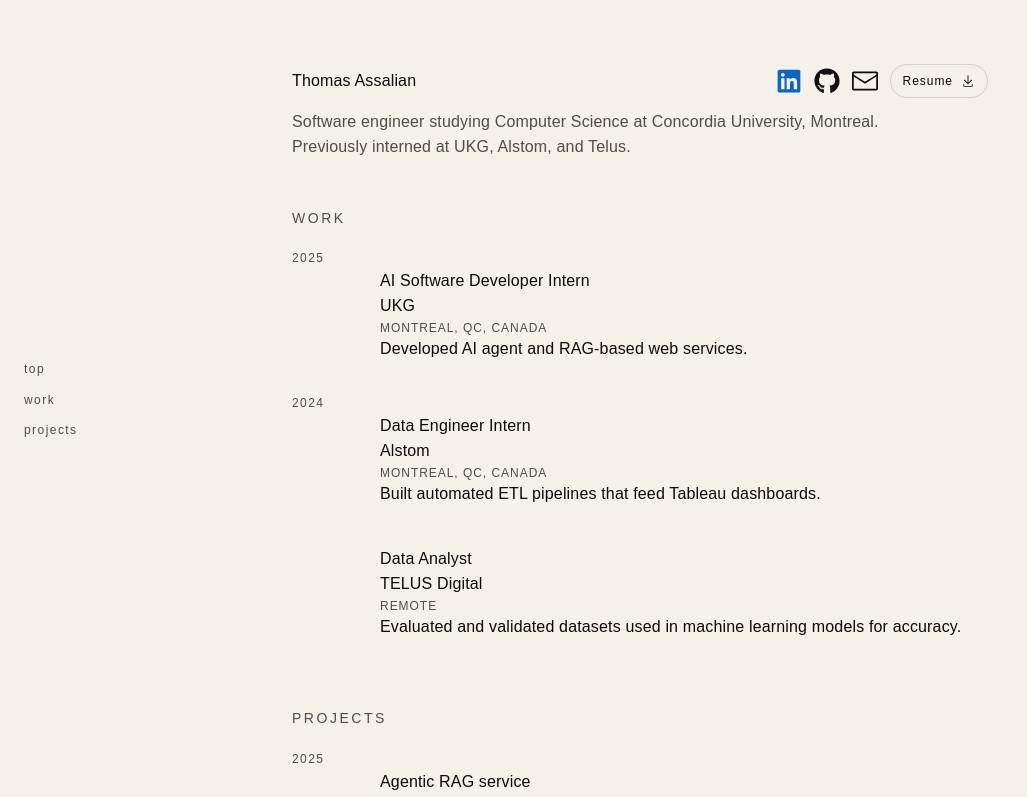
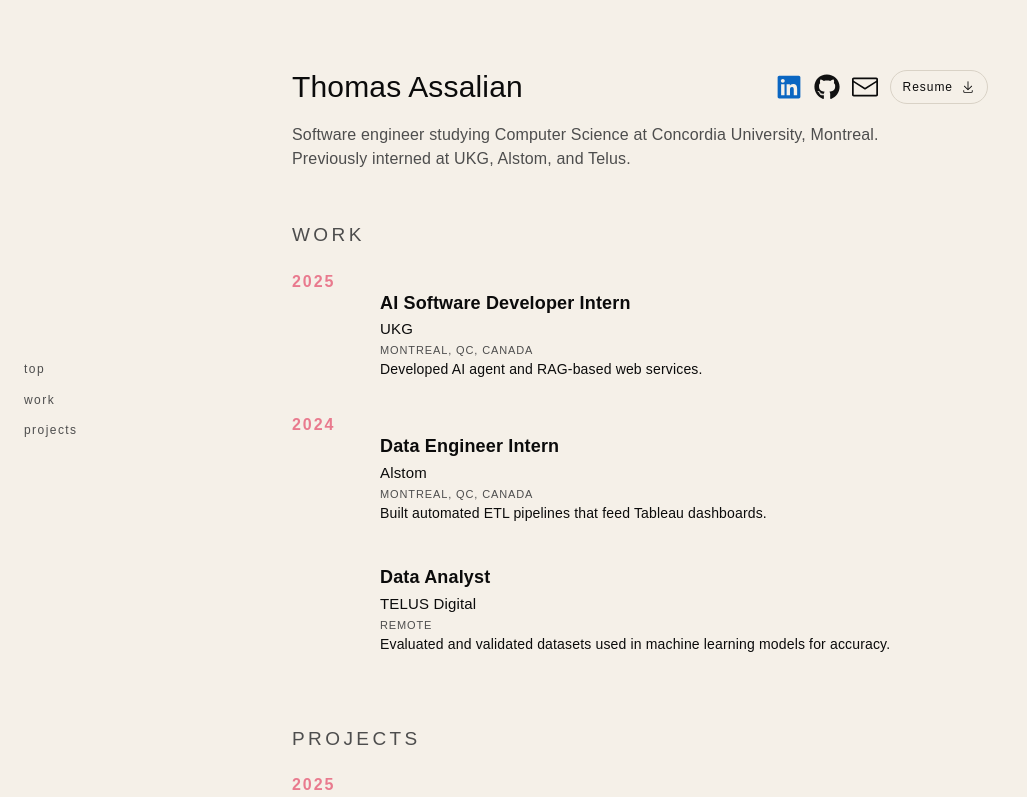
Before and after one commit to TAssalian/TAssalian.github.io, a Next.js app: page / in a window 1280 px wide. Shown: the top 797 px of the page, without its empty margins (0-1027 px from the left). Built offline with nearby package versions, Linux system fonts and the light colour scheme.

Commit message:
Changed year colors, formatted different types of text sizes

```diff
--- a/app/globals.css
+++ b/app/globals.css
@@ -71,6 +71,10 @@
   align-items: center;
   justify-content: space-between;
   gap: 24px;
+}
+
+.name {
+  font-size: 30px;
 }
 
 .contact-information {
@@ -150,7 +154,7 @@
 }
 
 .contact-button--email:hover {
-  color: #e06a2c;
+  color: rgb(233, 122, 142);
 }
 
 .theme-dark .contact-button--github {
@@ -246,21 +250,25 @@
 
 .experience-location {
   color: var(--muted);
-  font-size: 12px;
+  font-size: 11px;
   letter-spacing: 0.08em;
   text-transform: uppercase;
 }
 
-.experience-title,
-.project-name a {
+.experience .experience-title,
+.project .project-name a {
   color: var(--foreground);
   text-decoration: none;
+  font-size: 18px;
+  font-weight: 600;
 }
 
 .experience-company a {
   color: var(--accent);
   text-decoration: none;
   border-bottom: 1px solid transparent;
+  font-size: 15px;
+  font-weight: 500;
 }
 
 .experience-company a:hover,
@@ -273,8 +281,13 @@
   font-size: 12px;
 }
 
+.experience-description,
+.project-description {
+  font-size: 14px;
+}
+
 .section-title {
-  font-size: 14px;
+  font-size: 19px;
   letter-spacing: 0.18em;
   text-transform: uppercase;
   margin-bottom: 20px;
@@ -292,8 +305,9 @@
 
 .year-label {
   min-width: 64px;
-  color: var(--muted);
-  font-size: 12px;
+  color: rgb(233, 122, 142);
+  font-size: 16px;
+  font-weight: 600;
   letter-spacing: 0.12em;
   text-transform: uppercase;
 }
--- a/data/project.ts
+++ b/data/project.ts
@@ -9,7 +9,7 @@
         tools: ["Python", "LangChain", "MongoDB", "Docker", "Redis", "Google Gemini", "CSS"],
     },
     {
-        project_name: "Scheduling Assistant",
+        project_name: "AI Scheduling Assistant",
         project_url: "https://github.com/TAssalian/scheduling-assistant",
         year: "2024",
         description: "An AI agent web application that allows for event creation inside of Google Calendar using natural speech",
```
Also changed, not shown: app/page.tsx (indentation only).
